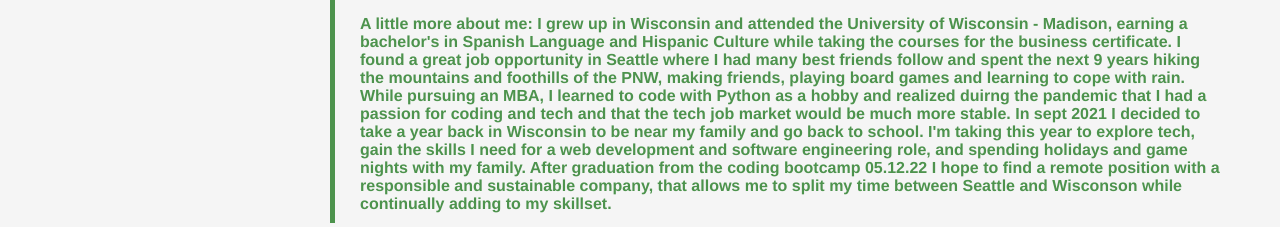
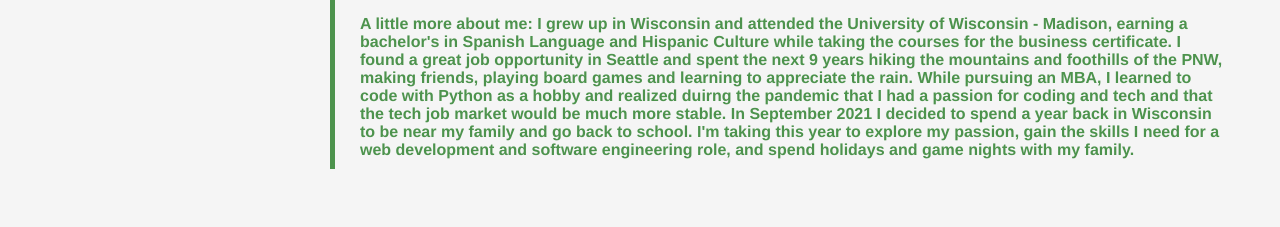
Before and after one commit to alinz07/challenge-2-portfolio, a plain HTML site: page index.html in a window 1280 px wide. Shown: the part 551-778 px from the top of the page. Drawn offline with Linux system fonts and the light colour scheme.

Commit message:
update about me

```diff
--- a/index.html
+++ b/index.html
@@ -62,7 +62,7 @@
                 </p>
             </br>
                 <p>
-                    A little more about me: I grew up in Wisconsin and attended the University of Wisconsin - Madison, earning a bachelor's in Spanish Language and Hispanic Culture while taking the courses for the business certificate. I found a great job opportunity in Seattle where I had many best friends follow and spent the next 9 years hiking the mountains and foothills of the PNW, making friends, playing board games and learning to cope with rain. While pursuing an MBA, I learned to code with Python as a hobby and realized duirng the pandemic that I had a passion for coding and tech and that the tech job market would be much more stable. In sept 2021 I decided to take a year back in Wisconsin to be near my family and go back to school. I'm taking this year to explore tech, gain the skills I need for a web development and software engineering role, and spending holidays and game nights with my family. After graduation from the coding bootcamp 05.12.22 I hope to find a remote position with a responsible and sustainable company, that allows me to split my time between Seattle and Wisconson while continually adding to my skillset.
+                    A little more about me: I grew up in Wisconsin and attended the University of Wisconsin - Madison, earning a bachelor's in Spanish Language and Hispanic Culture while taking the courses for the business certificate. I found a great job opportunity in Seattle and spent the next 9 years hiking the mountains and foothills of the PNW, making friends, playing board games and learning to appreciate the rain. While pursuing an MBA, I learned to code with Python as a hobby and realized duirng the pandemic that I had a passion for coding and tech and that the tech job market would be much more stable. In September 2021 I decided to spend a year back in Wisconsin to be near my family and go back to school. I'm taking this year to explore my passion, gain the skills I need for a web development and software engineering role, and spend holidays and game nights with my family.
                 </p>
             </div>
 
```
